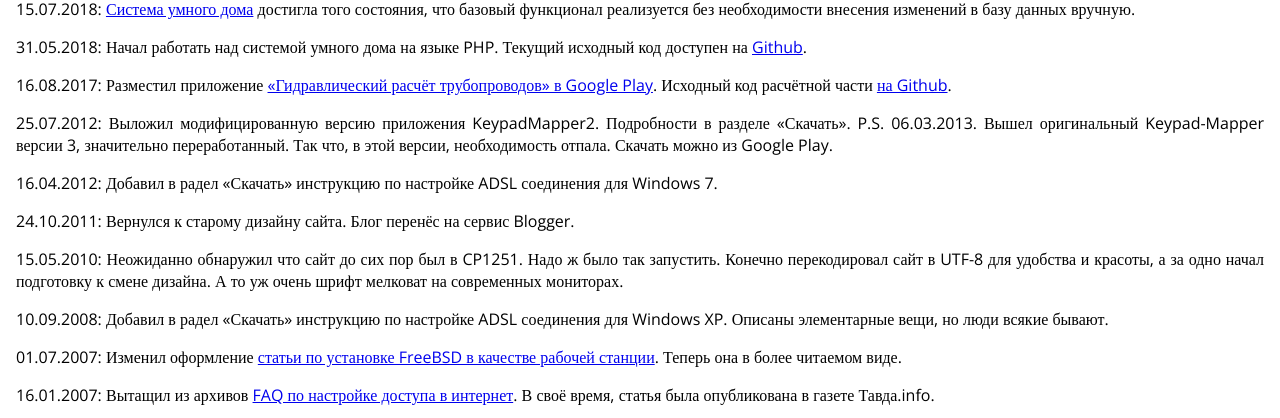
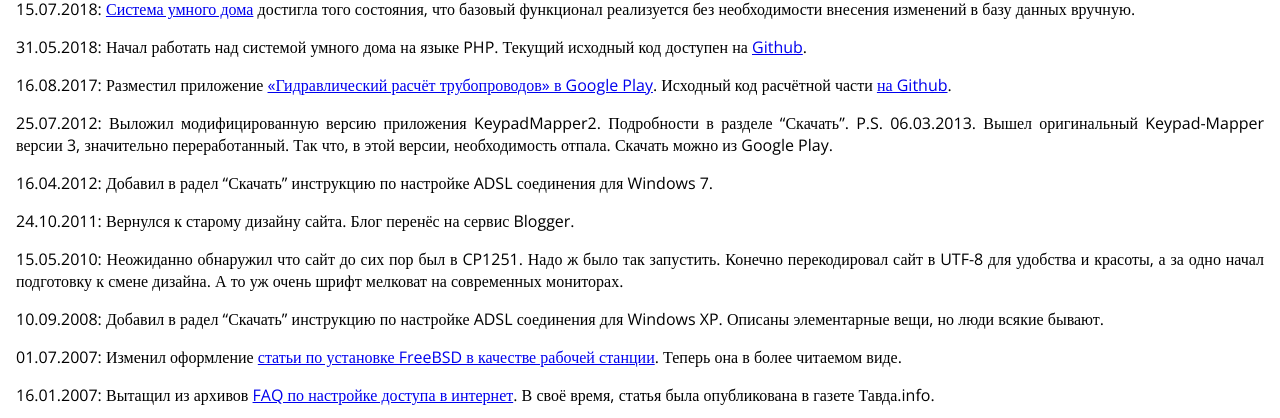
Before and after one commit to fsa/site, a Jekyll site: the page built from index.md, in a window 1280 px wide. Shown: the part 126-544 px from the top of the page. Built offline with Jekyll 4.4.1, drawn with Linux system fonts in a browser that asks for light colours; part of the change alters nothing that is shown.

```diff
--- a/index.md
+++ b/index.md
@@ -10,15 +10,15 @@ title: Сайт FSA
 
 16.08.2017: Разместил приложение [&laquo;Гидравлический расчёт трубопроводов&raquo; в Google Play](https://play.google.com/store/apps/details?id=net.tavda.pipelines). Исходный код расчётной части [на Github](https://github.com/fsa/hydraulic).
 
-25.07.2012: Выложил модифицированную версию приложения KeypadMapper2. Подробности в разделе &laquo;Скачать&raquo;. P.S. 06.03.2013. Вышел оригинальный Keypad-Mapper версии 3, значительно переработанный. Так что, в этой версии, необходимость отпала. Скачать можно из Google Play.
+25.07.2012: Выложил модифицированную версию приложения KeypadMapper2. Подробности в разделе "Скачать". P.S. 06.03.2013. Вышел оригинальный Keypad-Mapper версии 3, значительно переработанный. Так что, в этой версии, необходимость отпала. Скачать можно из Google Play.
 
-16.04.2012: Добавил в радел &laquo;Скачать&raquo; инструкцию по настройке ADSL соединения для Windows 7.
+16.04.2012: Добавил в радел "Скачать" инструкцию по настройке ADSL соединения для Windows 7.
 
 24.10.2011: Вернулся к старому дизайну сайта. Блог перенёс на сервис Blogger.
 
 15.05.2010: Неожиданно обнаружил что сайт до сих пор был в CP1251. Надо ж было так запустить. Конечно перекодировал сайт в UTF-8 для удобства и красоты, а за одно начал подготовку к смене дизайна. А то уж очень шрифт мелковат на современных мониторах.
 
-10.09.2008: Добавил в радел &laquo;Скачать&raquo; инструкцию по настройке ADSL соединения для Windows XP.
+10.09.2008: Добавил в радел "Скачать" инструкцию по настройке ADSL соединения для Windows XP.
   Описаны элементарные вещи, но люди всякие бывают.
 
 01.07.2007: Изменил оформление [статьи по установке FreeBSD в качестве рабочей станции](/FreeBSD/desktop/).  Теперь она в более читаемом виде.
```
